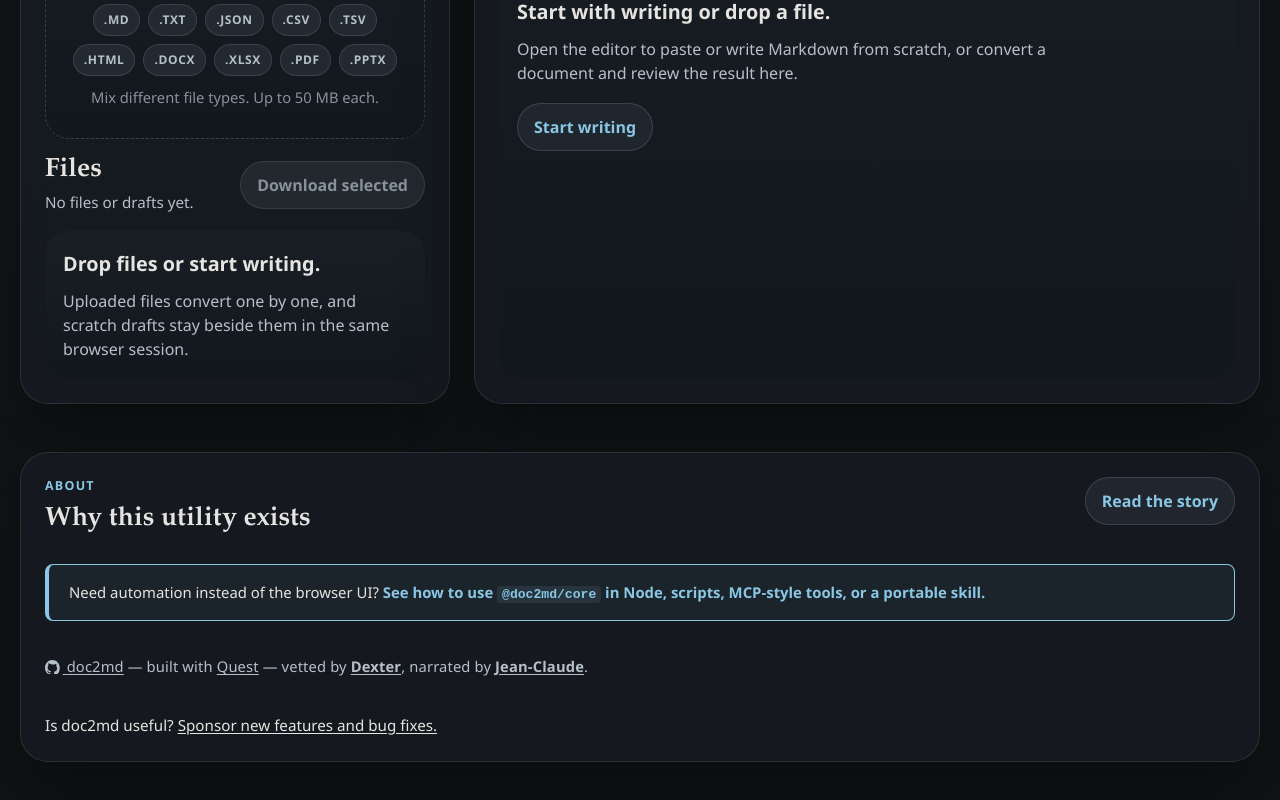
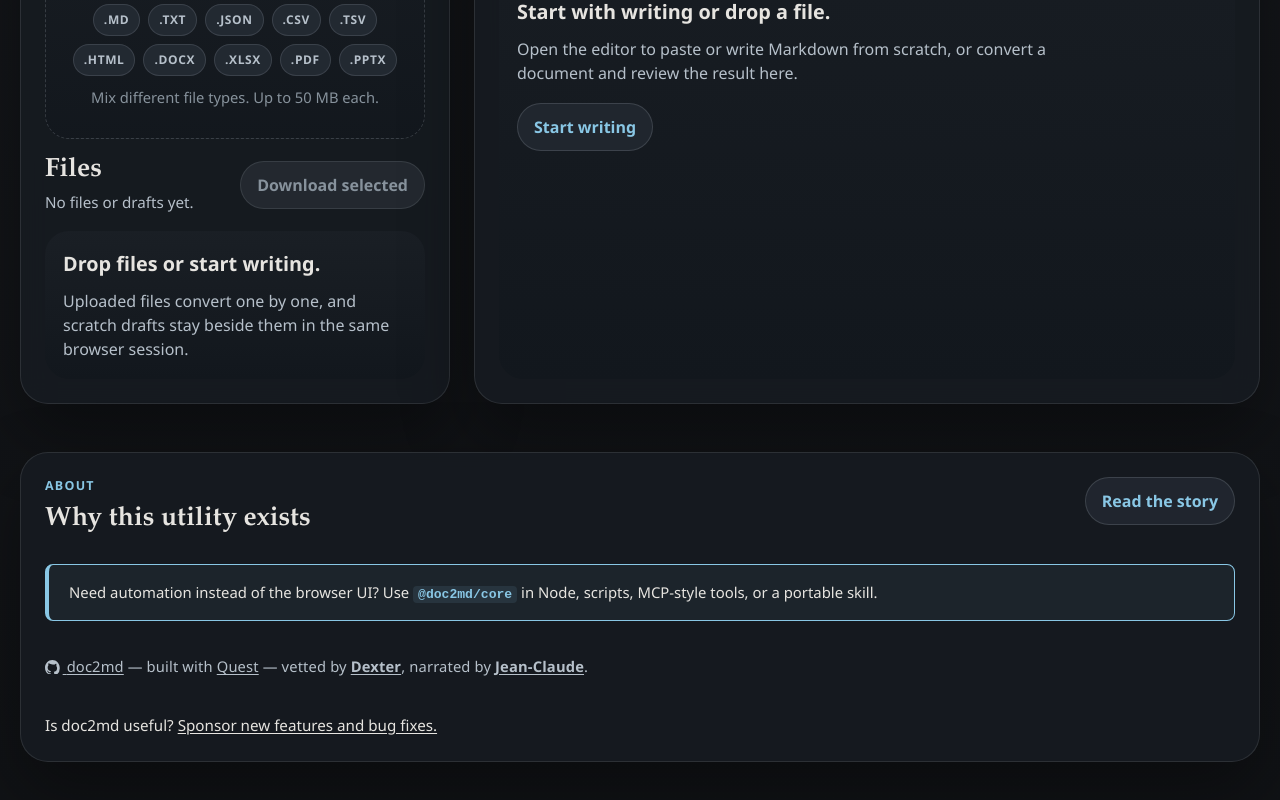
Before and after one commit to KjellKod/doc2md, a React (Vite) app: page / in a window 1280 px wide. Shown: the part 1141-1941 px from the top of the page. Built offline with nearby package versions, Linux system fonts and the light colour scheme.

Commit message:
Narrow automation link to just @doc2md/core
Only the package name is the link, the surrounding description
text is plain. Less visually noisy.

Co-Authored-By: Claude Opus 4.6 (1M context) <noreply@anthropic.com>

```diff
--- a/src/components/AboutSection.tsx
+++ b/src/components/AboutSection.tsx
@@ -59,14 +59,15 @@ export default function AboutSection() {
       </div>
 
       <p className="about-automation">
-        Need automation instead of the browser UI?{" "}
+        Need automation instead of the browser UI? Use{" "}
         <a
           href="https://github.com/KjellKod/doc2md/blob/main/docs/using-doc2md-core.md"
           target="_blank"
           rel="noopener noreferrer"
         >
-          See how to use <code>@doc2md/core</code> in Node, scripts, MCP-style tools, or a portable skill.
-        </a>
+          <code>@doc2md/core</code>
+        </a>{" "}
+        in Node, scripts, MCP-style tools, or a portable skill.
       </p>
 
       <p className="about-tagline">
```
